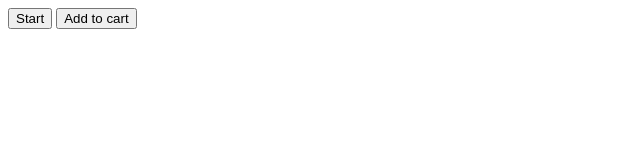
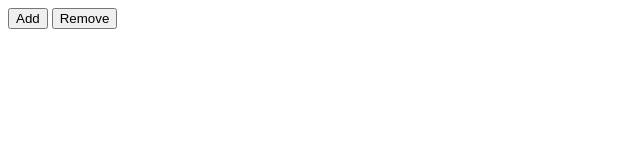
Before and after one commit to Mervegk/Tut, a plain HTML site: page exercise-solutions/12.html in a window 1280 px wide. Shown: the full height of the page, 0-640 px from the left. Drawn offline with Linux system fonts and the light colour scheme.

Commit message:
exercise 12 part 1 finished

```diff
--- a/exercise-solutions/12.html
+++ b/exercise-solutions/12.html
@@ -9,10 +9,22 @@
 
 <body>
   <!-- 12C -->
-  <button class="start-btn" onclick=" changeText();">Start</button>
+  <!-- <button class="start-btn" onclick=" changeText();">Start</button> -->
+
   <!-- 12E -->
-  <button class="add-cart-btn" onclick=" addToCartChange();">Add to cart</button>
-  <p class="cart-text"></p>
+  <!-- <button class="add-cart-btn" onclick=" addToCartChange();">Add to cart</button>
+  <p class="cart-text"></p> -->
+
+  <!-- 12H, 12I -->
+  <button onclick="messageCount++;">Add</button>
+  <button onclick="
+  if(messageCount > 0) {
+    messageCount--;
+  }
+  else {
+    messageCount = 0;
+  }">Remove</button>
+
   <script>
     // 12A
     /*   const add = function () {
@@ -56,13 +68,13 @@
     }
 
     //12G
+    let messageCount = 2;
     function showMessageNotification() {
-      const messageCount = `(${2}) New Messages`;
       const domTitle = 'App';
 
       setInterval(function () {
         if (document.title === 'Exercise 12') {
-          document.title = messageCount;
+          document.title = `(${messageCount}) New Messages`;
         }
         else {
           document.title = 'Exercise 12';
@@ -70,6 +82,8 @@
       }, 1000);
     }
 
+    showMessageNotification();
+
   </script>
 </body>
 
```
